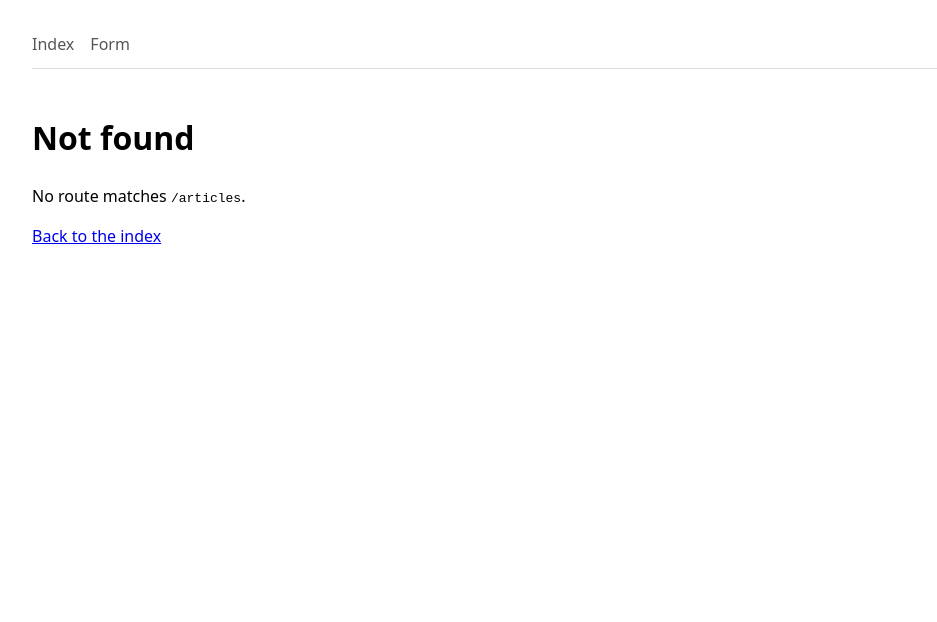
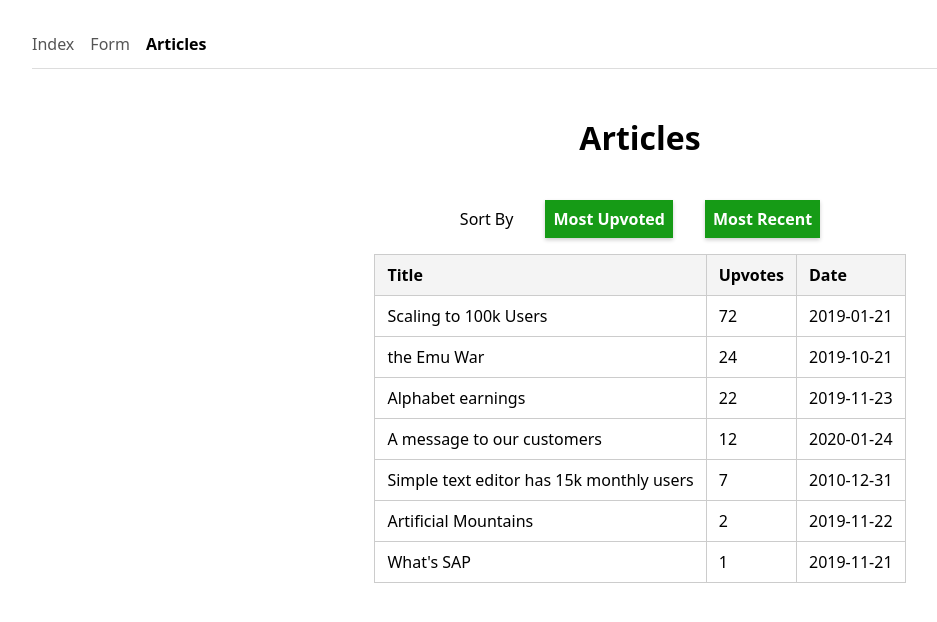
Before and after one commit to kyle-sit/interview-prep-fe, a React (Vite) app: page /articles in a window 1280 px wide. Before the commit this address had no page. Shown: the top 622 px of the page, without its empty margins (0-937 px from the left). Built offline with nearby package versions, Linux system fonts and the light colour scheme.

Commit message:
Sorted articles table practice

```diff
--- a/src/App.tsx
+++ b/src/App.tsx
@@ -10,8 +10,8 @@ export default function App() {
             <Route path="/" element={<Layout />}>
                 <Route index element={<Home />} />
 
-                {practiceRoutes.map(({ path, Component }) => (
-                    <Route key={path} path={path} element={<Component />} />
+                {practiceRoutes.map(({ path, element }) => (
+                    <Route key={path} path={path} element={element} />
                 ))}
 
                 <Route path="*" element={<NotFound />} />
--- /dev/null
+++ b/src/components/Articles/ArticleTable.css
@@ -0,0 +1,14 @@
+.articleTable table {
+    border-collapse: collapse;
+}
+
+.articleTable th,
+.articleTable td {
+    border: 1px solid #ccc;
+    padding: 0.5rem 0.75rem;
+    text-align: left;
+}
+
+.articleTable thead th {
+    background-color: #f4f4f4;
+}
--- /dev/null
+++ b/src/components/Articles/ArticleTable.jsx
@@ -0,0 +1,28 @@
+import "./ArticleTable.css";
+
+function ArticleTable({ articles }) {
+    const articleRows = articles.map((a) => (
+        <tr key={a.title}>
+            <td>{a.title}</td>
+            <td>{a.upvotes}</td>
+            <td>{a.date}</td>
+        </tr>
+    ));
+
+    return (
+        <div className="articleTable">
+            <table>
+                <thead>
+                    <tr>
+                        <th>Title</th>
+                        <th>Upvotes</th>
+                        <th>Date</th>
+                    </tr>
+                </thead>
+                <tbody>{articleRows}</tbody>
+            </table>
+        </div>
+    );
+}
+
+export default ArticleTable;
--- /dev/null
+++ b/src/components/Articles/Articles.css
@@ -0,0 +1,41 @@
+.articles {
+    display: flex;
+    flex-direction: column;
+    align-items: center;
+    gap: 1rem;
+}
+
+.articles .sortBy {
+    display: flex;
+    flex-direction: row;
+    align-items: center;
+    gap: 2rem;
+}
+
+.articles .sortBy button {
+    background-color: rgb(22, 155, 22);
+    border: none;
+    padding: 0.5rem 0.5rem;
+    font-size: 1rem;
+    font-weight: 600;
+    font-family: inherit;
+    color: white;
+    box-shadow: 0 2px 4px rgba(0, 0, 0, 0.2);
+    transition:
+        box-shadow 0.15s ease,
+        transform 0.15s ease;
+}
+
+.articles .sortBy button:hover {
+    box-shadow: 0 4px 8px rgba(0, 0, 0, 0.25);
+}
+
+.articles .sortBy button:active {
+    transform: translateY(1px);
+    box-shadow: 0 1px 2px rgba(0, 0, 0, 0.2);
+}
+
+.articles .sortBy button:focus-visible {
+    outline: 2px solid #054d05;
+    outline-offset: 2px;
+}
--- /dev/null
+++ b/src/components/Articles/Articles.jsx
@@ -0,0 +1,30 @@
+import { useState, useMemo } from "react";
+import "./Articles.css";
+import ArticleTable from "./ArticleTable";
+
+function Articles({ articles }) {
+    const [sortBy, setSortBy] = useState("vote");
+    const sortedArticles = useMemo(() => {
+        const copy = [...articles];
+        if (sortBy === "vote") {
+            return copy.sort((a, b) => b.upvotes - a.upvotes);
+        } else if (sortBy === "recent") {
+            return copy.sort((a, b) => Date.parse(b.date) - Date.parse(a.date));
+        }
+        return copy;
+    }, [articles, sortBy]);
+
+    return (
+        <div className="articles">
+            <h1>Articles</h1>
+            <div className="sortBy">
+                <label>Sort By</label>
+                <button onClick={() => setSortBy("vote")}>Most Upvoted</button>
+                <button onClick={() => setSortBy("recent")}>Most Recent</button>
+            </div>
+            <ArticleTable articles={sortedArticles} />
+        </div>
+    );
+}
+
+export default Articles;
--- /dev/null
+++ b/src/constants.ts
@@ -0,0 +1,37 @@
+export const ARTICLES_DATA = [
+    {
+        title: "A message to our customers",
+        upvotes: 12,
+        date: "2020-01-24",
+    },
+    {
+        title: "Alphabet earnings",
+        upvotes: 22,
+        date: "2019-11-23",
+    },
+    {
+        title: "Artificial Mountains",
+        upvotes: 2,
+        date: "2019-11-22",
+    },
+    {
+        title: "Scaling to 100k Users",
+        upvotes: 72,
+        date: "2019-01-21",
+    },
+    {
+        title: "the Emu War",
+        upvotes: 24,
+        date: "2019-10-21",
+    },
+    {
+        title: "What's SAP",
+        upvotes: 1,
+        date: "2019-11-21",
+    },
+    {
+        title: "Simple text editor has 15k monthly users",
+        upvotes: 7,
+        date: "2010-12-31",
+    },
+];
--- a/src/routes/routes.tsx
+++ b/src/routes/routes.tsx
@@ -1,12 +1,15 @@
-import type { ComponentType } from "react";
+import type { ReactElement } from "react";
 import Form from "../components/Form/Form.jsx";
+import Articles from "../components/Articles/Articles.jsx";
+import { ARTICLES_DATA } from "../constants";
 
 export type PracticeRoute = {
     /** URL segment, no leading slash. */
     path: string;
     /** Shown in the nav bar and on the home index. */
     label: string;
-    Component: ComponentType;
+    /** Rendered when the route matches. Pass whatever props it needs here. */
+    element: ReactElement;
 };
 
 /**
@@ -16,5 +19,10 @@ export type PracticeRoute = {
  * index all at once — nothing else needs to change.
  */
 export const practiceRoutes: PracticeRoute[] = [
-    { path: "form", label: "Form", Component: Form },
+    { path: "form", label: "Form", element: <Form /> },
+    {
+        path: "articles",
+        label: "Articles",
+        element: <Articles articles={ARTICLES_DATA} />,
+    },
 ];
```
